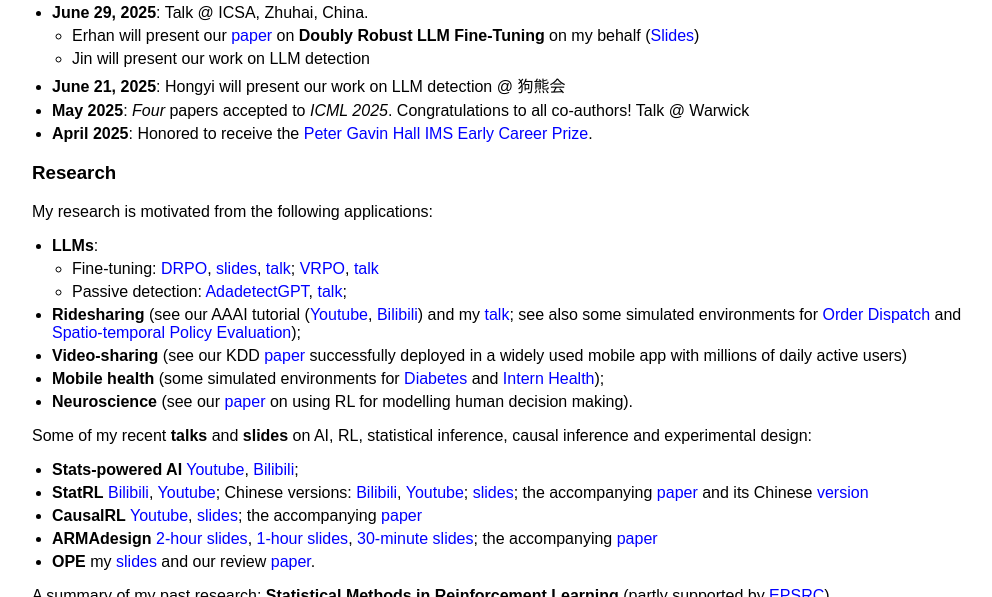
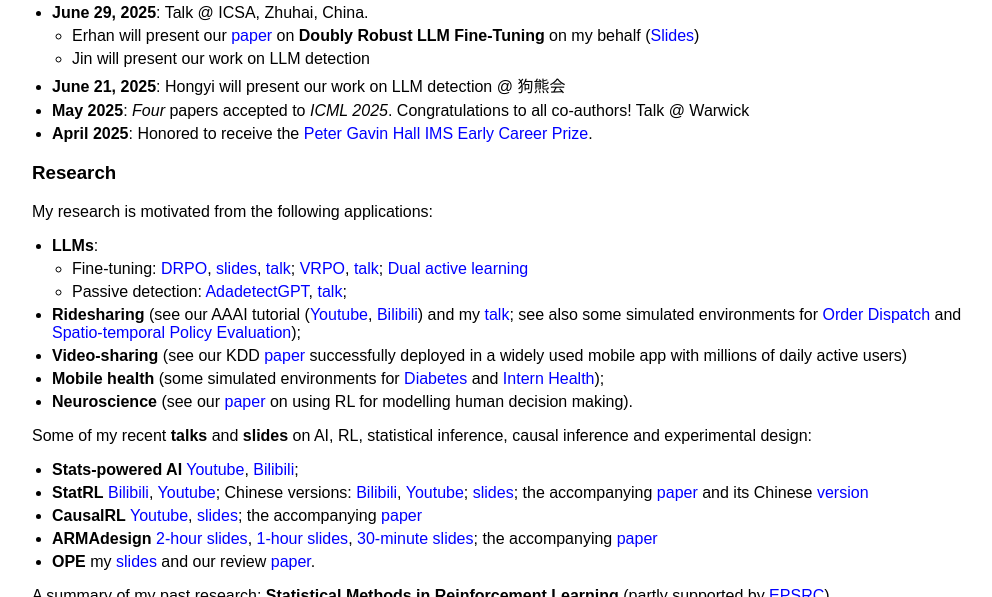
Before and after one commit to callmespring/callmespring.github.io, a Jekyll site: the page built from index.md, in a window 1280 px wide and 900 px high, scrolled down 1613 px, cut to the strip 0-597 px from the top of the window. Shown: the whole strip, without its empty margins (108-1100 px from the left). Built offline with Jekyll 4.4.1, drawn with Linux system fonts in a browser that asks for light colours.

Commit message:
Update index.md

```diff
--- a/index.md
+++ b/index.md
@@ -53,7 +53,7 @@
 
 My research is motivated from the following applications:
 * **LLMs**:
-  - Fine-tuning: [DRPO](https://arxiv.org/pdf/2506.01183),  [slides](https://callmespring.github.io/slides/DRPO.pdf), [talk](https://www.bilibili.com/video/BV1xNuuzVEeD?spm_id_from=333.788.videopod.sections&vd_source=0ff25cf8645aa63231bec2428b94bf6f&p=3); [VRPO](https://arxiv.org/pdf/2504.03784), [talk](https://www.bilibili.com/video/BV17oMQzyEcC/?spm_id_from=333.337.search-card.all.click&vd_source=0ff25cf8645aa63231bec2428b94bf6f)
+  - Fine-tuning: [DRPO](https://arxiv.org/pdf/2506.01183),  [slides](https://callmespring.github.io/slides/DRPO.pdf), [talk](https://www.bilibili.com/video/BV1xNuuzVEeD?spm_id_from=333.788.videopod.sections&vd_source=0ff25cf8645aa63231bec2428b94bf6f&p=3); [VRPO](https://arxiv.org/pdf/2504.03784), [talk](https://www.bilibili.com/video/BV17oMQzyEcC/?spm_id_from=333.337.search-card.all.click&vd_source=0ff25cf8645aa63231bec2428b94bf6f); [Dual active learning](https://arxiv.org/abs/2410.02504)
   - Passive detection: [AdadetectGPT](https://arxiv.org/pdf/2510.01268), [talk](https://www.bilibili.com/video/BV1S7K9zwEgU/?spm_id_from=333.337.search-card.all.click);
 * **Ridesharing** (see our AAAI tutorial ([Youtube](https://www.youtube.com/watch?v=LwShOYaRFqM&list=PLA_E7IjY9cw4aC4T8pnV3vl9wSA1461KV), [Bilibili](https://www.bilibili.com/video/BV1ZS9NYpEHg/?spm_id_from=333.788.recommend_more_video.-1&vd_source=0ff25cf8645aa63231bec2428b94bf6f
 )) and my [talk](https://www.bilibili.com/video/BV1yo4y1j7FU/?spm_id_from=333.337.search-card.all.click&vd_source=0ff25cf8645aa63231bec2428b94bf6f); see also some simulated environments for [Order Dispatch](https://github.com/callmespring/MDPOD) and [Spatio-temporal Policy Evaluation](https://github.com/RunzheStat/CausalMARL));
```
